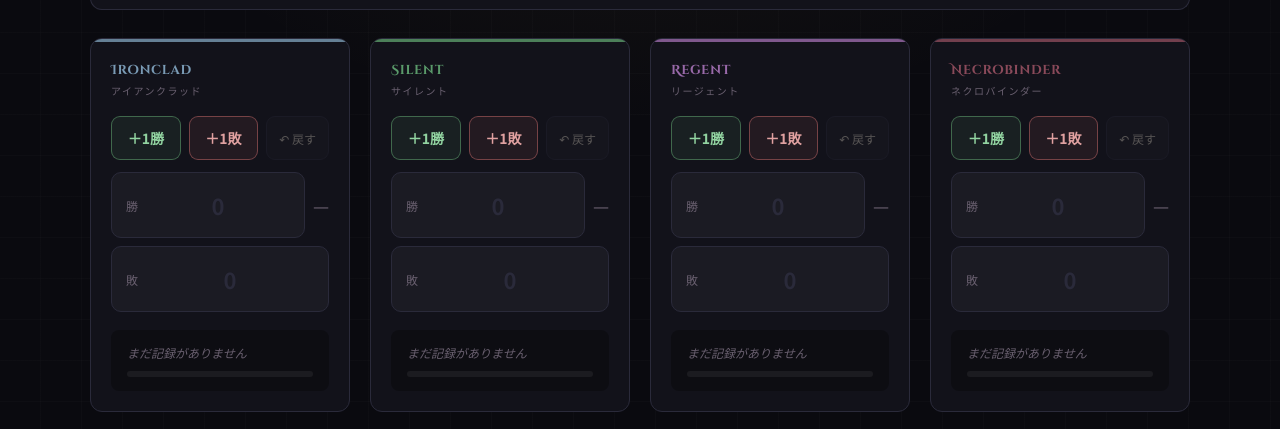
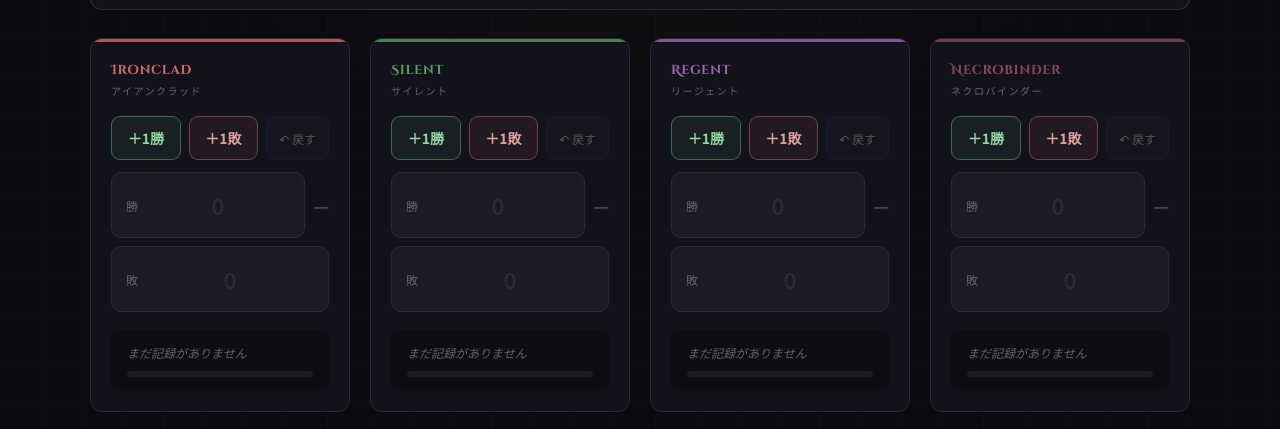
Before and after one commit to pocoapoco-lab/sts2-winrate, a plain HTML site: page index.html in a window 1280 px wide. Shown: the part 220-649 px from the top of the page. Drawn offline with nearby package versions, Linux system fonts and the light colour scheme.

Commit message:
fix: restore Ironclad character color to red

```diff
--- a/index.html
+++ b/index.html
@@ -38,7 +38,7 @@
     --gold-light: #e8c96a;
     --text: #d8d0c0;
     --muted: #6a6070;
-    --iron: #7a9bb5;
+    --iron: #d46b6b;
     --silent: #5a9a6a;
     --defect: #4a7aaa;
     --watcher: #9a6aaa;
```
